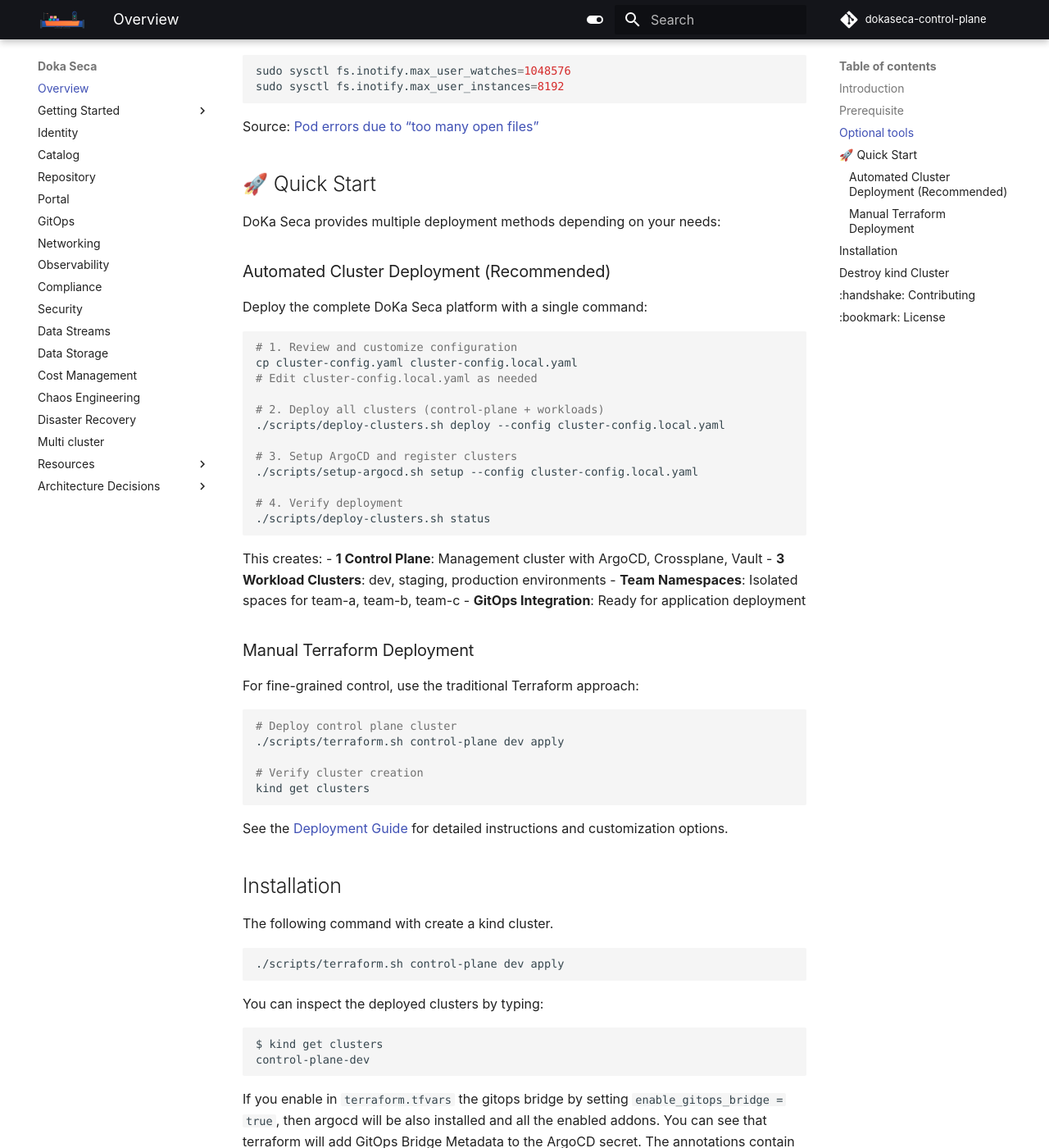
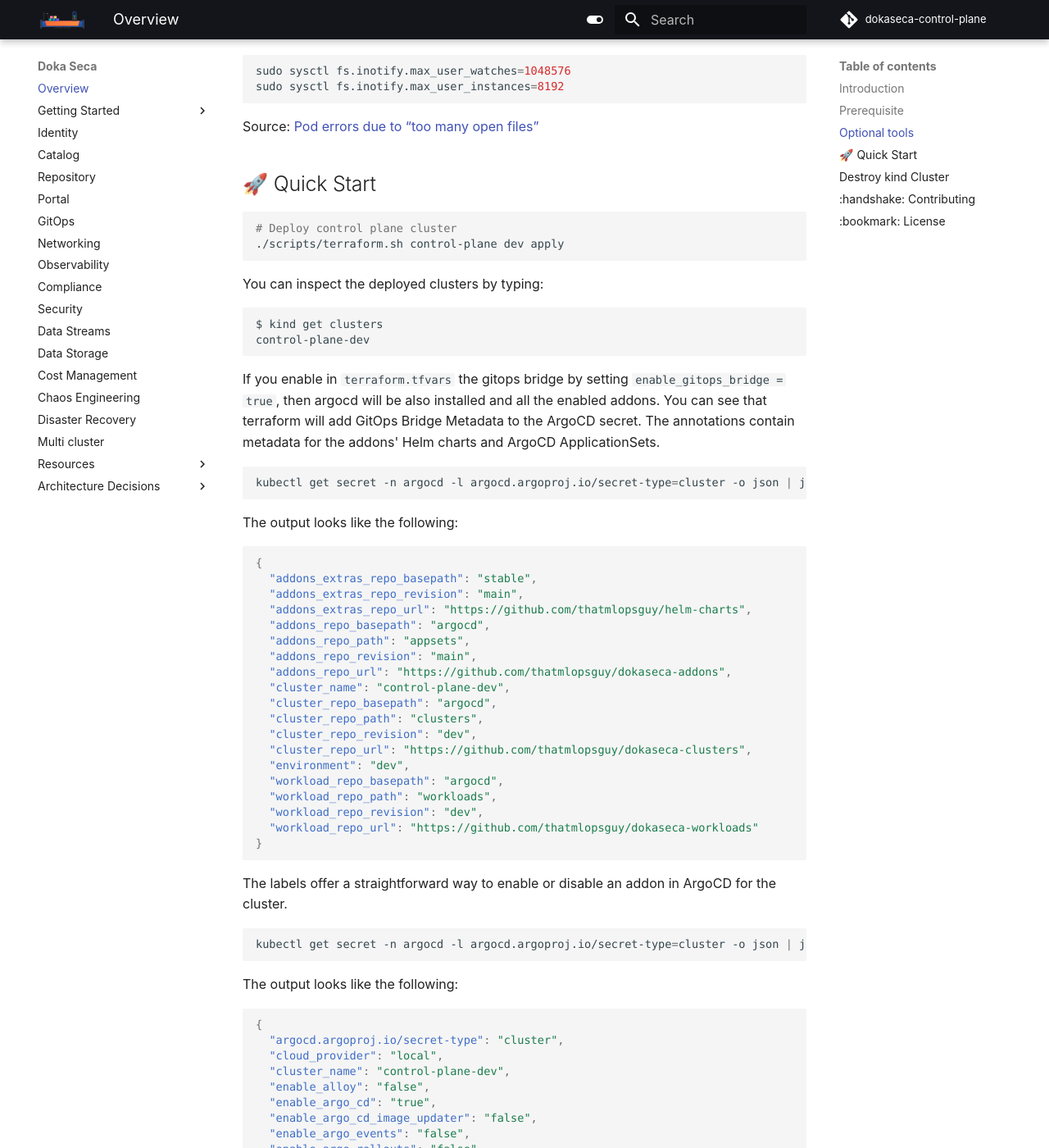
Before and after one commit to thatmlopsguy/dokaseca-control-plane, an MkDocs documentation site: the page built from docs/index.md, in a window 1280 px wide and 1400 px high, scrolled down 2346 px. Shown: the whole window at 82% size. Built offline with MkDocs 1.6.1 and Material for MkDocs 9.7.7, drawn with Linux system fonts in a browser that asks for light colours; comment, search, counter and statistics services are not loaded.

````diff
--- a/README.md
+++ b/README.md
@@ -79,52 +79,8 @@
 
 ## 🚀 Quick Start
 
-DoKa Seca provides multiple deployment methods depending on your needs:
-
-### Automated Cluster Deployment (Recommended)
-
-Deploy the complete DoKa Seca platform with a single command:
-
-```bash
-# 1. Review and customize configuration
-cp cluster-config.yaml cluster-config.local.yaml
-# Edit cluster-config.local.yaml as needed
-
-# 2. Deploy all clusters (control-plane + workloads)
-./scripts/deploy-clusters.sh deploy --config cluster-config.local.yaml
-
-# 3. Setup ArgoCD and register clusters
-./scripts/setup-argocd.sh setup --config cluster-config.local.yaml
-
-# 4. Verify deployment
-./scripts/deploy-clusters.sh status
-```
-
-This creates:
-- **1 Control Plane**: Management cluster with ArgoCD, Crossplane, Vault
-- **3 Workload Clusters**: dev, staging, production environments
-- **Team Namespaces**: Isolated spaces for team-a, team-b, team-c
-- **GitOps Integration**: Ready for application deployment
-
-### Manual Terraform Deployment
-
-For fine-grained control, use the traditional Terraform approach:
-
 ```bash
 # Deploy control plane cluster
-./scripts/terraform.sh control-plane dev apply
-
-# Verify cluster creation
-kind get clusters
-```
-
-See the [Deployment Guide](DEPLOYMENT.md) for detailed instructions and customization options.
-
-## Installation
-
-The following command with create a kind cluster.
-
-```sh
 ./scripts/terraform.sh control-plane dev apply
 ```
 
--- a/kubeconfigs/README.md
+++ b/kubeconfigs/README.md
@@ -6,13 +6,13 @@
 
 ```sh
 export KUBECONFIG=./kubeconfigs/control-plane-dev
-export KUBECONFIG=./kubeconfigs/team-a-dev
+export KUBECONFIG=./kubeconfigs/workloads-dev
 ```
 
 Add multiple kubeconfigs
 
 ```sh
-export KUBECONFIG="./kubeconfigs/control-plane-dev:./kubeconfigs/team-a-dev"
+export KUBECONFIG="./kubeconfigs/control-plane-dev:./kubeconfigs/workloads-dev"
 ```
 
 Use [kubectx](https://github.com/ahmetb/kubectx) to swtich between kuberntes contexts
````
Also changed, not shown: 6 other files.
